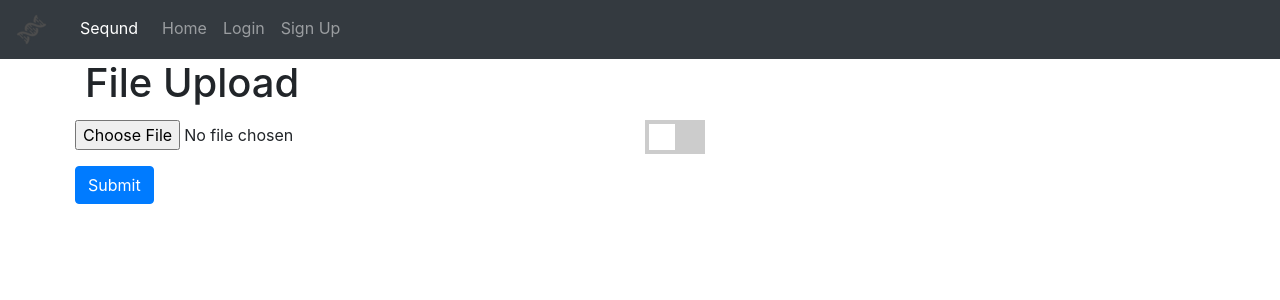
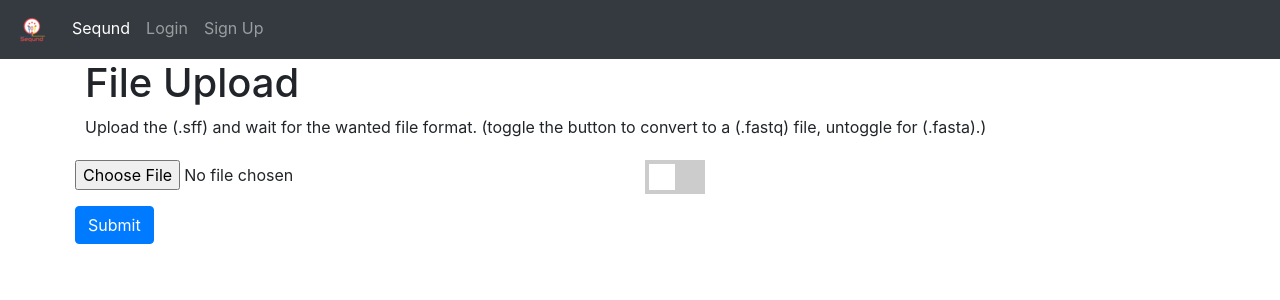
Before and after one commit to fa22ada1/Seqund, a Flask app: page /extract/ in a window 1280 px wide. Shown: the top 300 px of the page. Run offline with Flask 2, Linux system fonts and the light colour scheme; some libraries are stand-ins or nearby versions.

Commit message:
some stylings

```diff
--- a/website/templates/base.html
+++ b/website/templates/base.html
@@ -29,9 +29,8 @@
       </button>
       <div class="collapse navbar-collapse" id="navbar">
         <div class="navbar-nav">
-          <a class = "navbar-brand" href='#'><img src="../static/media/logo.ico" classe ="img-responsive"></a>
-          <a class="navbar-text text px-3" style="color: #fff;">Seqund</a>
-          <a class="nav-item nav-link" id="home" href="/">Home</a>
+          <a class = "navbar-brand" href='#'><img src="../static/media/seqund_logo.ico" classe ="img-responsive"></a>
+          <a class="nav-item nav-link" id="home" style="color: #fff" href="/">Seqund</a>
           {% if user.is_authenticated %}
           <a class="nav-item nav-link" id="extract" href="/extract">extract</a>
           <a class="nav-item nav-link" id="logout" href="/logout">Logout</a>
--- a/website/templates/extract.html
+++ b/website/templates/extract.html
@@ -69,6 +69,9 @@ input:checked + .slider:before {
 </head>
 <body>
   <h1>File Upload</h1>
+  <p>Upload the (.sff) and wait for the wanted file format.
+    (toggle the button to convert to a (.fastq) file, untoggle for (.fasta).)
+  </p>
 
   <form method="POST" action="" enctype="multipart/form-data">
     <div class="row">
--- a/website/views.py
+++ b/website/views.py
@@ -24,8 +24,6 @@ def extract():
 @views.route('/extract/', methods=['POST'])
 def upload_file():
     option = request.form.get('match')
-
-    print(option)
     uploaded_file = request.files['file']
     if uploaded_file.filename != '':
         ID = str(current_user.get_id())
```
Also changed, not shown: website/static/media/logo.jpg (deleted), website/static/media/seqund_logo.ico (added).
